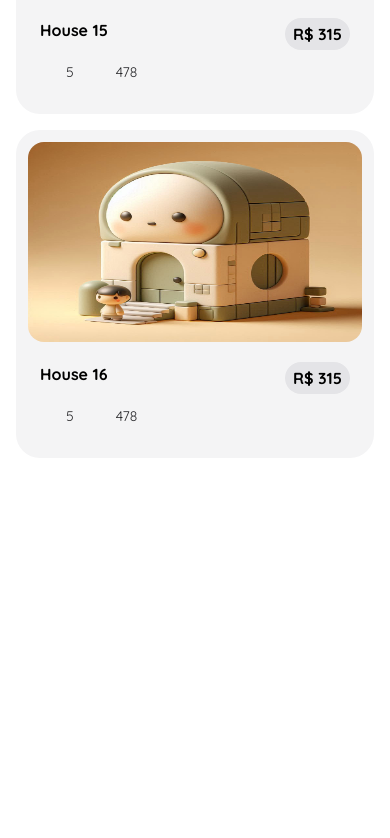
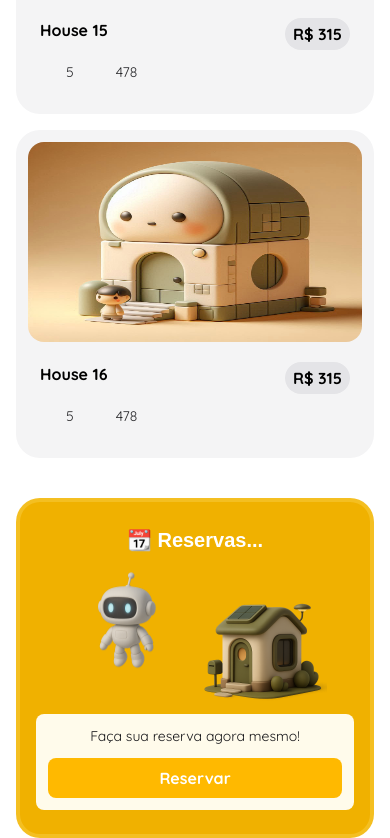
Before and after one commit to ecthon/cute-store, a Next.js app: page / in a window 390 px wide. Shown: the part 5718-6556 px from the top of the page. Before the commit the page ends 6176 px from the top, so only its background shows below. Built offline with nearby package versions, Linux system fonts and the light colour scheme; some icons are missing; a web font is replaced by a local one.

Commit message:
Adiciona componente Reservation à página inicial e ajusta o layout do componente HouseStore para melhorar a responsividade em telas pequenas.

```diff
--- a/src/app/page.tsx
+++ b/src/app/page.tsx
@@ -1,5 +1,6 @@
 import { Heading } from "@/components/home/heading";
 import { HouseStore } from "@/components/houses/house-store";
+import { Reservation } from "@/components/reservation";
 
 
 export default function Home() {
@@ -7,6 +8,7 @@ export default function Home() {
     <div className="flex flex-col space-y-10">
       <Heading />
       <HouseStore />
+      <Reservation />
     </div>
   );
 }
--- a/src/components/houses/house-store.tsx
+++ b/src/components/houses/house-store.tsx
@@ -4,7 +4,7 @@ import { SearchForm } from "../search-form";
 
 export function HouseStore() {
   return (
-    <div className="flex flex-col w-full max-w-[1248px] mx-auto space-y-4 px-4 sm:px-6 lg:px-8">
+    <div className="flex flex-col w-full max-w-[1248px] mx-auto space-y-4 max-sm:px-4 sm:px-6 lg:px-8">
       <div className="flex flex-col sm:flex-row justify-between items-start sm:items-center gap-4 sm:gap-0">
         <div className="flex flex-col">
           <h1 className="text-xl sm:text-2xl font-mono font-bold text-black">Casas</h1>
--- /dev/null
+++ b/src/components/reservation.tsx
@@ -0,0 +1,46 @@
+import Image from "next/image";
+
+export function Reservation() {
+  return (
+    <div className="flex w-full max-sm:px-4">
+        <div className="flex flex-col lg:flex-row items-center w-full min-h-[200px] lg:h-[220px] max-w-[1248px] mx-auto space-y-4 lg:space-y-0 px-4 sm:px-6 lg:px-8 bg-yellow-500 rounded-3xl py-6 lg:py-0 border-4 border-amber-200/25">
+        <div className="flex flex-col w-full lg:w-1/2 space-y-4 lg:space-y-2 text-center lg:text-left">
+            <div className="flex flex-col">
+            <h1 className="text-xl sm:text-2xl lg:text-3xl font-mono font-bold text-white">📆 Reservas...</h1>
+            </div>
+            <div className="flex max-sm:hidden flex-col sm:flex-row items-center justify-center bg-amber-50 rounded-lg p-3 gap-3">
+            <p className="text-md font-semibold sm:text-md font-sans text-amber-900">Faça sua reserva agora mesmo!</p>
+            <button className="w-full sm:w-auto min-w-[150px] font-bold font-sans bg-amber-400 text-white px-4 py-2 rounded-lg cursor-pointer hover:bg-amber-500 transition-colors">
+                Reservar
+            </button>
+            </div>
+        </div>
+        <div className="flex max-sm:flex-col w-full lg:w-1/2 justify-center">
+            <div className="flex items-center justify-center gap-2 sm:gap-4">
+            <Image
+                src="/robot.png"
+                alt="Robot"
+                width={200}
+                height={200}
+                className="w-32 h-32 sm:w-48 sm:h-48 lg:w-56 lg:h-56 animate-bounce ease-in-out hover:scale-110 transition-all duration-500"
+            />
+            <Image
+                src="/house.png"
+                alt="Little House"
+                width={200}
+                height={200}
+                className="w-32 h-32 sm:w-48 sm:h-48 lg:w-56 lg:h-56 hover:scale-110 transition-all duration-500"
+                style={{ animationDelay: '0.5s' }}
+            />
+            </div>
+            <div className="flex lg:hidden flex-col sm:flex-row items-center justify-center bg-amber-50 rounded-lg p-3 gap-3">
+            <p className="text-sm sm:text-md font-sans text-zinc-900">Faça sua reserva agora mesmo!</p>
+            <button className="w-full sm:w-auto min-w-[150px] font-bold font-sans bg-amber-400 text-white px-4 py-2 rounded-lg cursor-pointer hover:bg-amber-500 transition-colors">
+                Reservar
+            </button>
+            </div>
+        </div>
+        </div>
+    </div>
+  );
+}
```
Also changed, not shown: public/house.png (added), public/robot.png.
